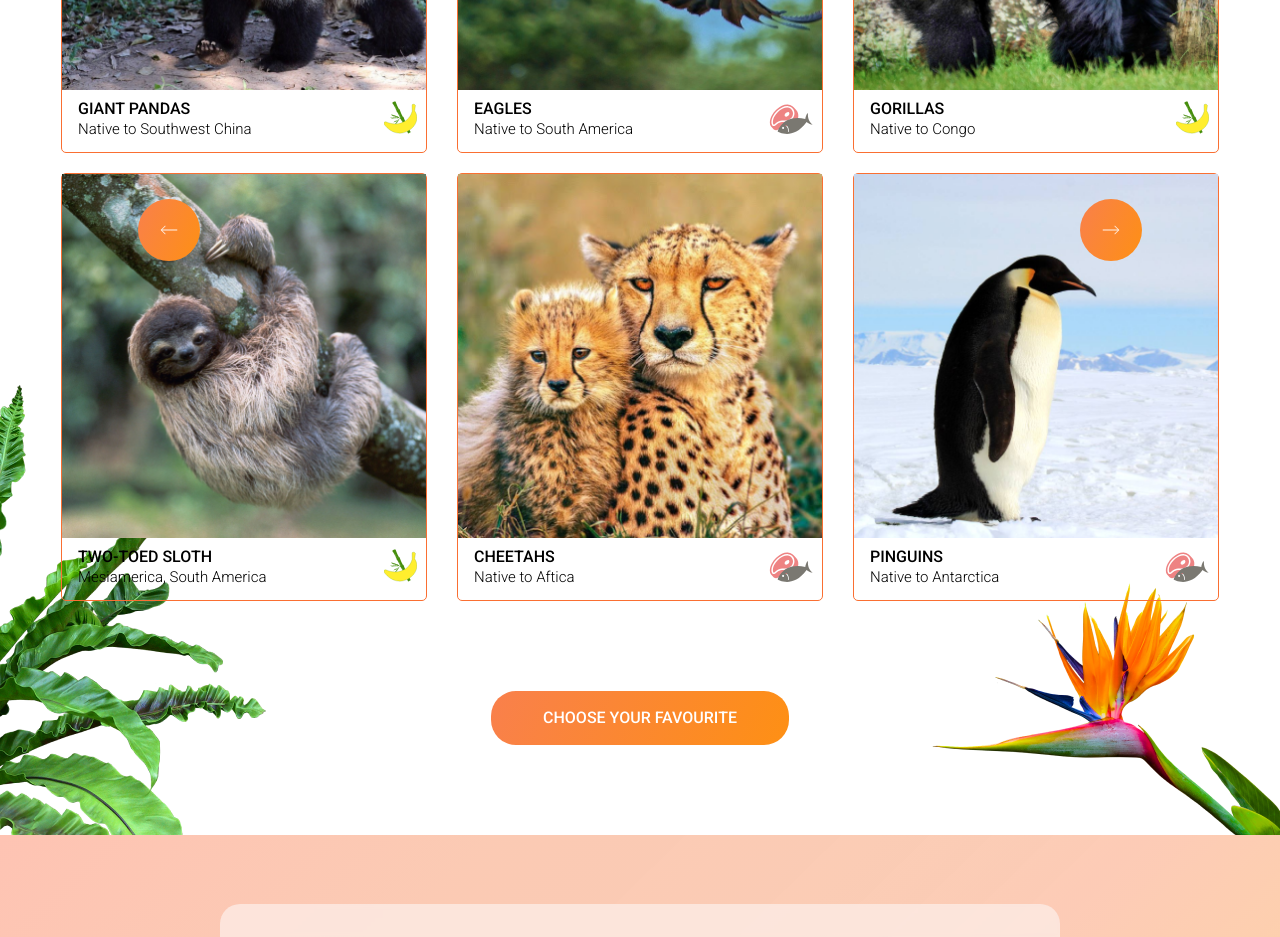
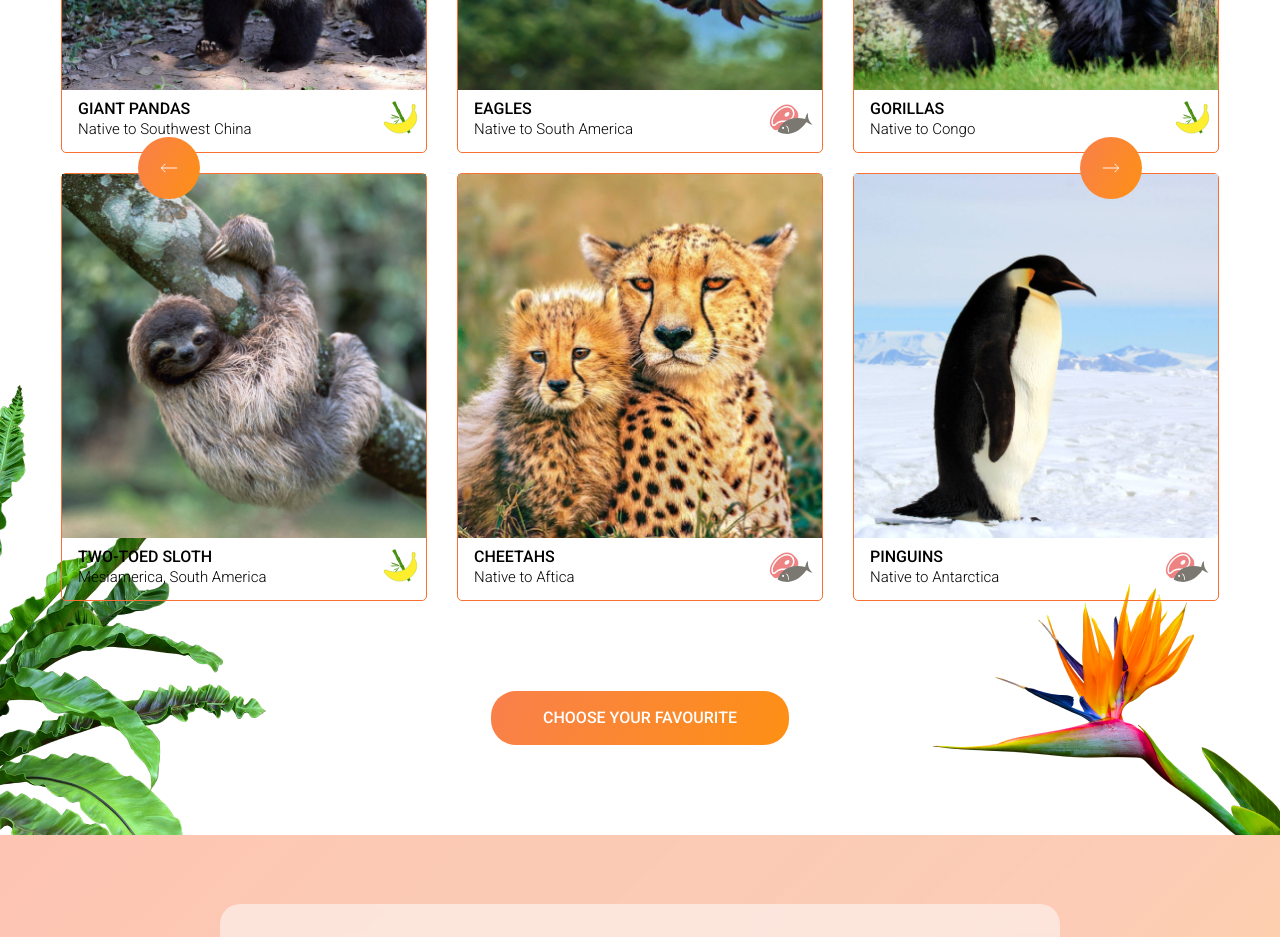
Before and after one commit to anaczke/online-zoo, a plain HTML site: page pages/index.html in a window 1280 px wide. Shown: the part 1760-2697 px from the top of the page. Drawn offline with Linux system fonts and the light colour scheme.

Commit message:
feat:some adjustments

```diff
--- a/css/style.css
+++ b/css/style.css
@@ -264,18 +264,18 @@ bottom: 14px;
 .left {
   position: absolute;
   left: 138px;
-  top: 50%;
-  top: calc(50% - 31px);
+  top:50%;
+  transform: translate(0, -150%);
 }
 .right {
   position: absolute;
   right: 138px;
-  top: calc(50% - 31px);
+  top: 50%;
+  transform: translate(0, -150%);
 }
 #pick-a-feed{
   background: linear-gradient(315.75deg, rgba(254, 210, 144, 0.7) 30.06%, #FEBDAB 100.95%, rgba(254, 210, 144, 0.7) 106.36%), linear-gradient(315.75deg, rgba(254, 189, 171, 0.74) 30.06%, rgba(243, 169, 248, 0.66) 50.74%, #E0D8F0 80.49%, #EAF7FE 127.9%, #EAF7FE 149.54%), linear-gradient(315.75deg, rgba(254, 189, 171, 0.74) 30.06%, rgba(243, 169, 248, 0.66) 50.74%, #E0D8F0 80.49%, #EAF7FE 127.9%, #EAF7FE 149.54%);
   opacity: 0.9;
-  /* padding-top: 1px; */
   display: flow-root;
 }
 
@@ -474,7 +474,7 @@ text-align: left;
   background: #4B9200;
 }
 .orange-btn-sq:disabled{
-  background: #767474;;
+  background: #767474;
 }
  #testimonials .orange-btn-sq{
   margin-top: 60px;
```
